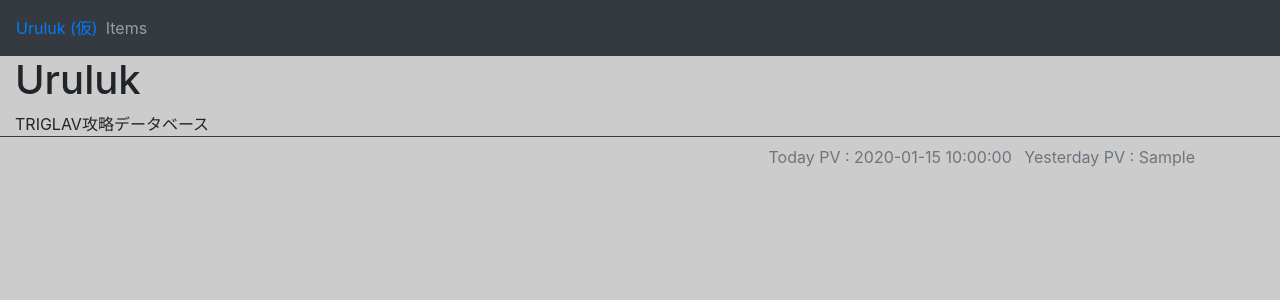
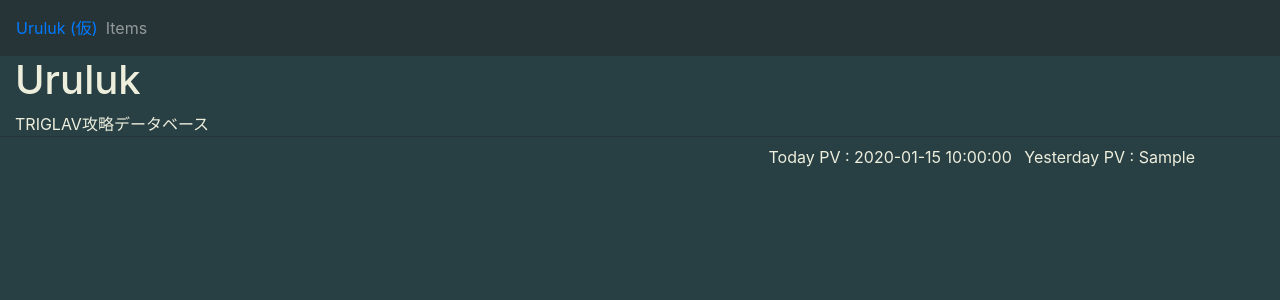
Before and after one commit to Candle5000/uruluk, a PHP site: template templates/index.phtml in a window 1280 px wide. Shown: the top 300 px of the page. Run offline with PHP 8.4, Linux system fonts and the light colour scheme; the template is opened without the code that fills it: most values are stand-ins (such as "Sample title", 1, 10 or a date in 2020); some libraries are stand-ins or nearby versions.

Commit message:
CSSファイルを作成

```diff
--- /dev/null
+++ b/public/css/main.css
@@ -0,0 +1,26 @@
+@charset "UTF-8";
+
+body {
+	background-color: #284044;
+	color: #eed;
+}
+.bg-darkblue {
+	background-color: #263337!important;
+}
+.border-darkblue {
+	border-color: #263337!important;
+}
+
+/* Font Color */
+.red {
+	color: #cd4526;
+}
+.yellow {
+	color: #ffce33;
+}
+.artifact {
+	color: #aa66fc;
+}
+.rare {
+	color: #70c5db;
+}
--- a/templates/footer.phtml
+++ b/templates/footer.phtml
@@ -1,7 +1,7 @@
 </div>
-<footer class="border-top border-dark">
+<footer class="border-top border-darkblue">
   <div class="container">
-    <ul class="float-right list-inline text-muted my-2">
+    <ul class="float-right list-inline my-2">
       <li class="list-inline-item">Today PV : <?= $pv_today ?></li>
       <li class="list-inline-item">Yesterday PV : <?= $pv_yesterday ?></li>
     </ul>
--- a/templates/header.phtml
+++ b/templates/header.phtml
@@ -4,19 +4,15 @@
   <meta charset="utf-8"/>
   <meta name="viewport" content="width=device-width, initial-scale=1, shrink-to-fit=no">
   <link rel="stylesheet" href="https://stackpath.bootstrapcdn.com/bootstrap/4.3.1/css/bootstrap.min.css" integrity="sha384-ggOyR0iXCbMQv3Xipma34MD+dH/1fQ784/j6cY/iJTQUOhcWr7x9JvoRxT2MZw1T" crossorigin="anonymous">
+  <link rel="stylesheet" href="/css/main.css">
   <script src="https://code.jquery.com/jquery-3.3.1.slim.min.js" integrity="sha384-q8i/X+965DzO0rT7abK41JStQIAqVgRVzpbzo5smXKp4YfRvH+8abtTE1Pi6jizo" crossorigin="anonymous"></script>
   <script src="https://cdnjs.cloudflare.com/ajax/libs/popper.js/1.14.6/umd/popper.min.js" integrity="sha384-wHAiFfRlMFy6i5SRaxvfOCifBUQy1xHdJ/yoi7FRNXMRBu5WHdZYu1hA6ZOblgut" crossorigin="anonymous"></script>
   <script src="https://stackpath.bootstrapcdn.com/bootstrap/4.2.1/js/bootstrap.min.js" integrity="sha384-B0UglyR+jN6CkvvICOB2joaf5I4l3gm9GU6Hc1og6Ls7i6U/mkkaduKaBhlAXv9k" crossorigin="anonymous"></script>
   <title>Uruluk (仮)</title>
   <link href='//fonts.googleapis.com/css?family=Lato:300' rel='stylesheet' type='text/css'>
-  <style>
-    body {
-      background-color: #ccc;
-    }
-  </style>
 </head>
 <body>
-<nav class="navbar navbar-expand-sm navbar-dark bg-dark sticky-top">
+<nav class="navbar navbar-expand-sm navbar-dark bg-darkblue sticky-top">
   <a href="/">Uruluk (仮)</a>
   <button class="navbar-toggler" type="button"
       data-toggle="collapse"
```
Also changed, not shown: templates/items/rare.phtml (+7 -5 lines).
